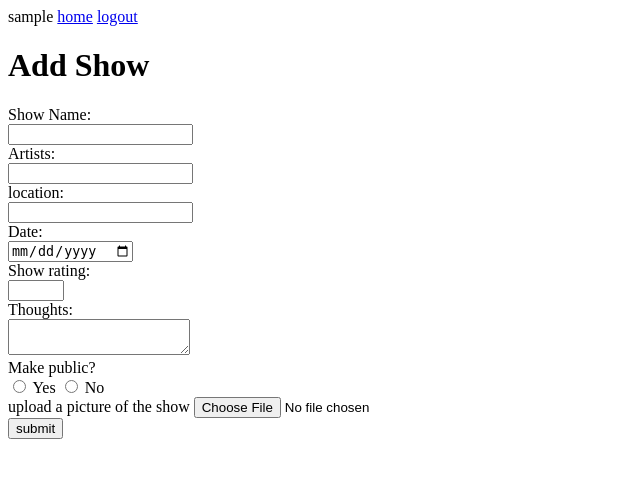
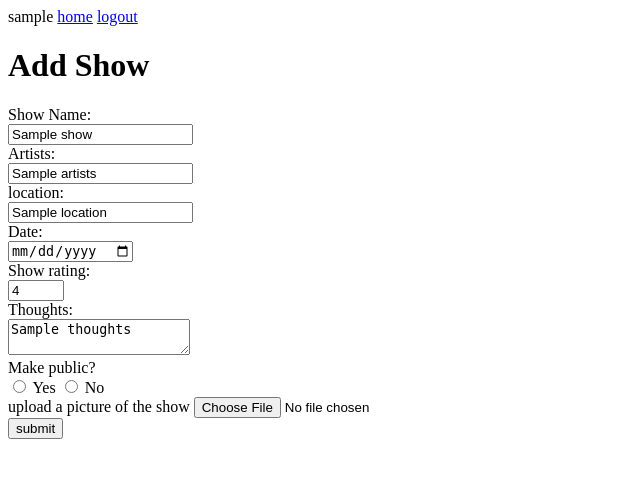
Before and after one commit to ChaseChiga/Concert_Hall, a Flask app: template app/templates/add.html in a window 1280 px wide. Shown: the top 478 px of the page, without its empty margins (0-640 px from the left). Run offline with Flask 3, Linux system fonts and the light colour scheme; the template is opened without the code that fills it: most values are stand-ins (such as "Sample title", 1, 10 or a date in 2020); parts of the project's set-up code (start-up, migrations or seed data) failed here and were passed over.

Commit message:
adding functionality so that inputs aren't lost on failed validation

```diff
--- a/app/controllers/shows.py
+++ b/app/controllers/shows.py
@@ -15,16 +15,24 @@
 
 @app.route('/shows/new')
 def get_add_page():
+    show = {}
+
     if 'user_id' not in session:
         return redirect('/logout')
+    if 'update_form' in session:
+        show = session['update_form']
+        if show['date'] != '':
+            show['date'] = datetime.strptime(show['date'], '%Y-%m-%d')
+        session.pop('update_form')
     id = session['user_id']
-    return render_template("add.html", active_user = User.get_by_id(id))
+    return render_template("add.html", active_user = User.get_by_id(id), show = show)
 
 @app.route('/shows/new', methods= ['POST'])
 def add_show():
     if 'user_id' not in session:
         return redirect('/logout')
     if not Show.validate_new_show(request.form):
+        session['update_form'] = request.form
         return redirect('/shows/new')
         # check if the post request has the file part
     filename = None
@@ -42,6 +50,8 @@
         **request.form,
         'file_name': filename
     })
+    if 'update_form' in session:
+        session.pop('update_form')
     return redirect("/dashboard")
 
 @app.route('/shows/<int:id>')
--- a/app/templates/add.html
+++ b/app/templates/add.html
@@ -27,36 +27,36 @@
         <form action="/shows/new" enctype="multipart/form-data" method="POST">
             <div>
                 <div>Show Name:</div>
-                <input type="text" name="name" id="name">
+                <input type="text" name="name" id="name" value="{{show.name}}">
             </div>
             <div>
                 <div>Artists:</div>
-                <input type="text" name="artists" id="artists">
+                <input type="text" name="artists" id="artists" value="{{show.artists}}">
             </div>
             <div>
                 <div>location:</div>
-                <input type="text" name="location" id="location">
+                <input type="text" name="location" id="location" value="{{show.location}}">
             </div>
             <div>
                 <div>Date:</div>
-                <input type="date" name="date" id="date">
+                <input type="date" name="date" id="date" {% if 'date' in show %}{% if show.date != '' %} value="{{show.date.strftime('%Y-%m-%d')}}" {% endif %}{% endif %}>
             </div>
             <div>
                 <div>Show rating:</div>
-                <input type="number" name="rating" id="rating" min="0" max="10">
+                <input type="number" name="rating" id="rating" min="0" max="10" value="{{show.rating}}">
             </div>
             <div>
                 <div>Thoughts:</div>
-                <textarea name="thoughts" id="thoughts"></textarea>
+                <textarea name="thoughts" id="thoughts">{{show.thoughts}}</textarea>
             </div>
             <div>
                 <div>
                     Make public?
                 </div>
                 <div>
-                    <input type="radio" name="public" id="yes" value="1">
+                    <input type="radio" name="public" id="yes" value="1" {% if show.public == '1' %} checked {% endif %} >
                     <label for="yes">Yes</label>
-                    <input type="radio" name="public" id="no" value="0">
+                    <input type="radio" name="public" id="no" value="0" {% if show.public == '0' %} checked {% endif %} >
                     <label for="no">No</label>
                 </div>
                 <div>
```
